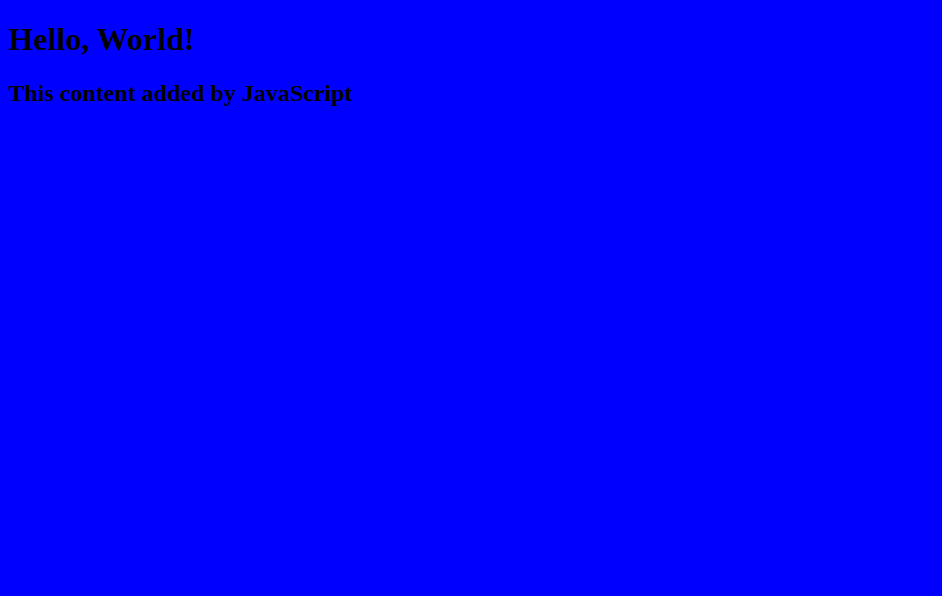
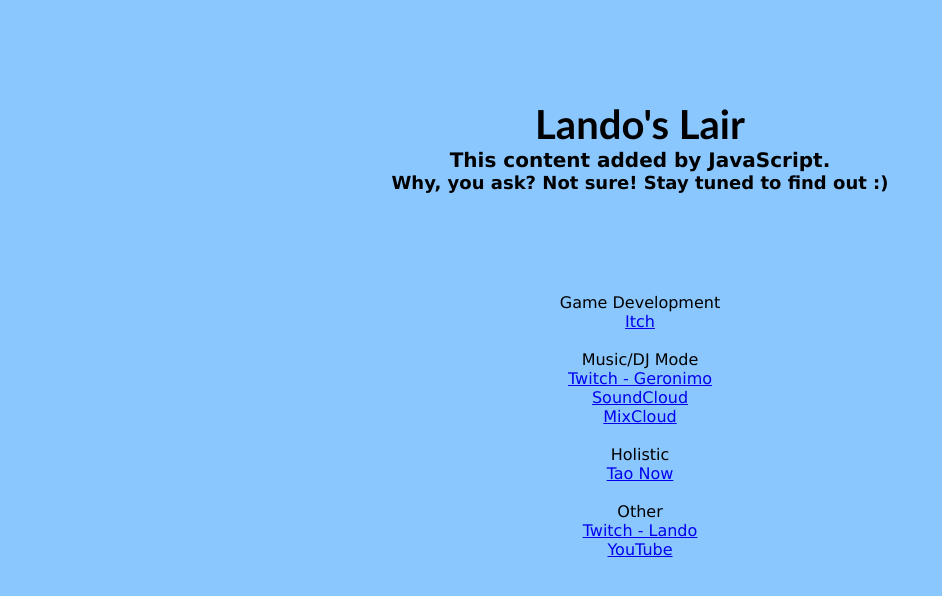
Before and after one commit to Lando333/my-personal-website, a plain HTML site: page index.html in a window 1280 px wide. Shown: the whole page, without its empty margins (0-942 px from the left). Drawn offline with Linux system fonts and the light colour scheme.

Commit message:
added links, started stylizing css

```diff
--- a/index.html
+++ b/index.html
@@ -1,11 +1,25 @@
 <!DOCTYPE html>
 <html lang="en">
     <head>
-        <link rel="stylesheet" href="style.css">
+        <link rel="stylesheet" href="./style.css">
         <title>Best Website Ever</title>
     </head>
+
     <body>
-        <h1>Hello, World!</h1>
+        <h1>Lando's Lair</h1>
         <script src="script.js"></script>
+        <div id="link">
+            <p>Game Development</p>
+            <a href="https://landos-lair.itch.io" target="_blank" rel="noopener noreferrer">Itch</a><br><br>
+            <p>Music/DJ Mode</p>
+            <a href="https://www.twitch.tv/geronimo_f" target="_blank" rel="noopener noreferrer">Twitch - Geronimo</a><br>
+            <a href="https://soundcloud.com/djlandoofficial" target="_blank" rel="noopener noreferrer">SoundCloud</a><br>
+            <a href="https://www.mixcloud.com/DJLandoOfficial/" target="_blank" rel="noopener noreferrer">MixCloud</a><br><br>
+            <p>Holistic</p>
+            <a href="https://www.taonowsolutions.com" target="_blank" rel="noopener noreferrer">Tao Now</a><br><br>
+            <p>Other</p>
+            <a href="https://www.twitch.tv/landoslair" target="_blank" rel="noopener noreferrer">Twitch - Lando</a><br>
+            <a href="https://www.youtube.com/channel/UC0KA-EU-eZhVUbjNLUHNUDQ" target="_blank" rel="noopener noreferrer">YouTube</a><br><br>
+        </div>
     </body>
 </html>
--- a/script.js
+++ b/script.js
@@ -1,3 +1,7 @@
 const h2 = document.createElement("h2");
-h2.textContent = "This content added by JavaScript";
+h2.textContent = "This content added by JavaScript.";
 document.querySelector("body").appendChild(h2);
+
+const h3 = document.createElement("h3");
+h3.textContent = "Why, you ask? Not sure! Stay tuned to find out :)";
+document.querySelector("body").appendChild(h3);
--- a/style.css
+++ b/style.css
@@ -1,3 +1,28 @@
+* {
+    margin: auto;
+    width: fit-content;
+    font-family: 'Lucida Sans', 'Lucida Sans Regular', 'Lucida Grande', 'Lucida Sans Unicode', Geneva, Verdana, sans-serif;
+    text-align: center;
+    position: relative;
+}
+a:hover {
+    color: lightpink;
+}
 body {
-    background: blue;
+    background: rgb(139, 199, 255);
+    top: 100px;
 }
+h1 {
+    font-family: 'Trebuchet MS', 'Lucida Sans Unicode', 'Lucida Grande', 'Lucida Sans', Arial, sans-serif;
+    font-size: 40px;
+}
+h2 {
+    width: 700px;
+    font-size: 20px;
+}
+h3 {
+    font-size: 18px;
+}
+#link {
+    top: 100px;
+}
```
